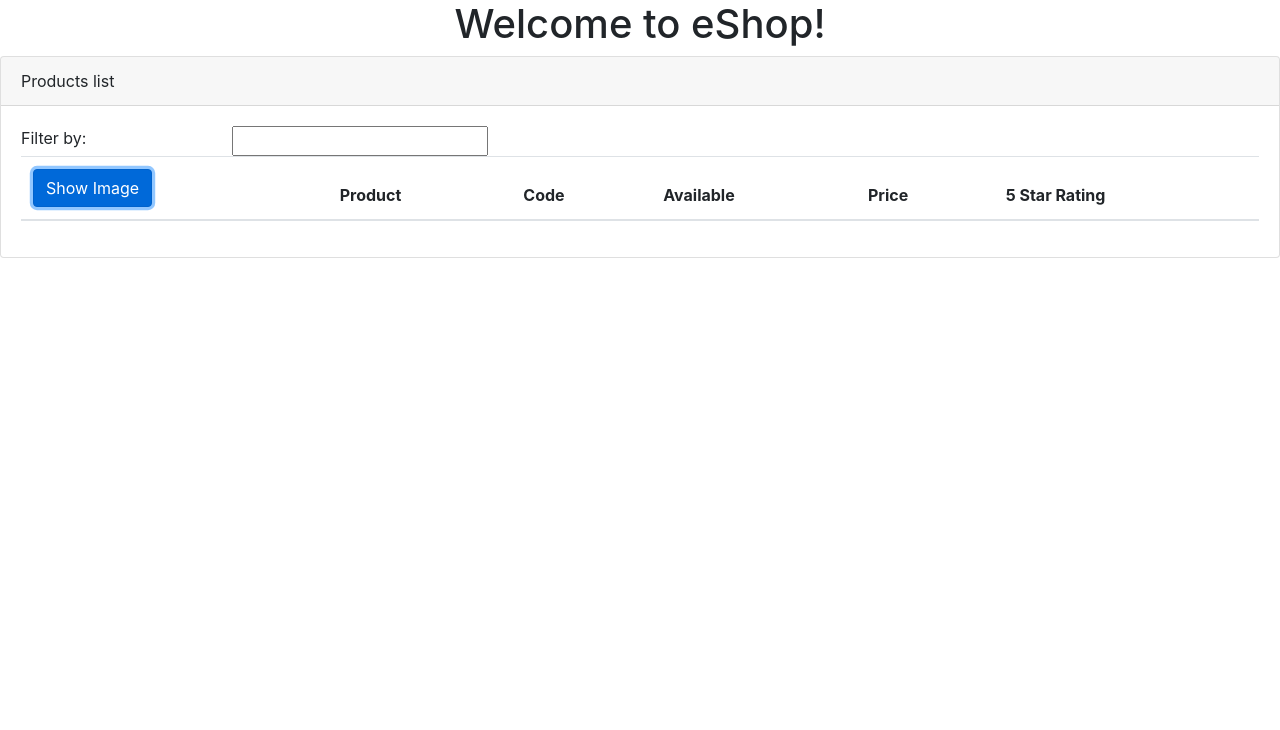
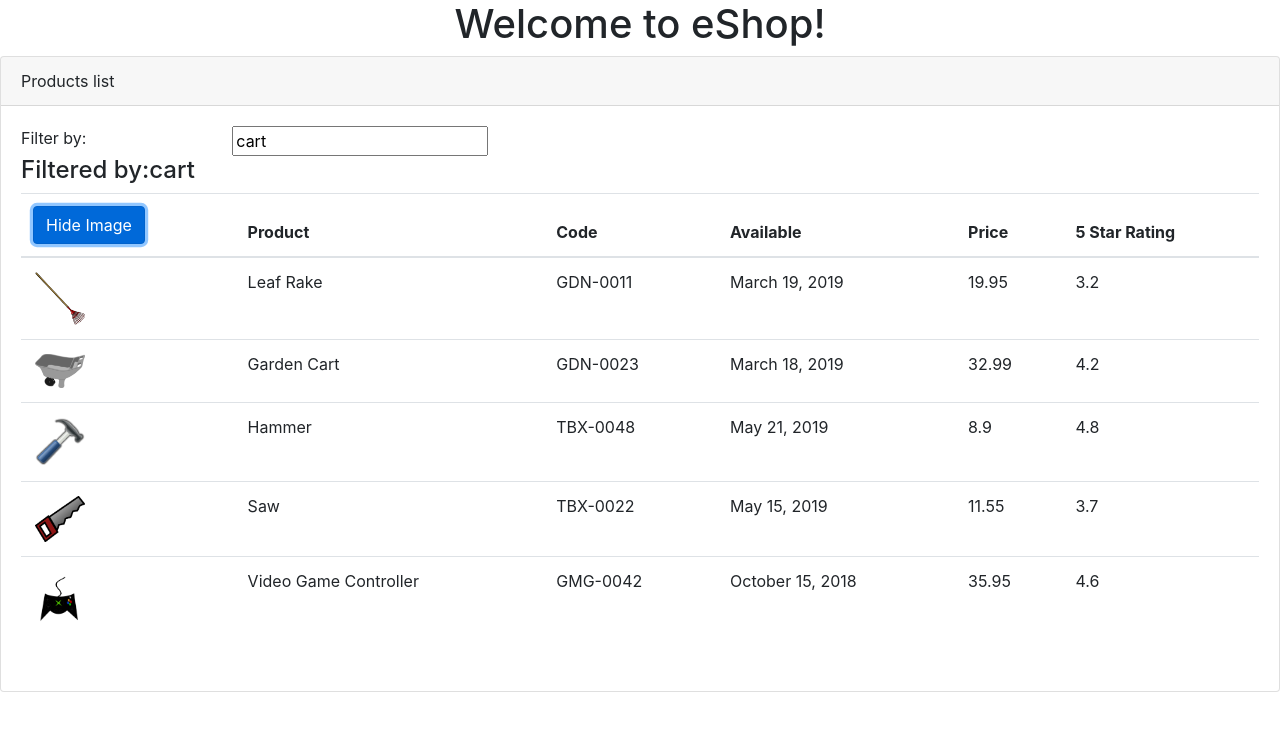
Before and after one commit to GowriKrishnamurthy/eShop, an Angular app: page / in a window 1280 px wide. Both pictures are taken after a click on the button "Show Image". Shown: the top 730 px of the page. Built offline with nearby package versions, Linux system fonts and the light colour scheme.

Commit message:
property , event binding and 2 way binding

```diff
--- a/src/app/app.module.ts
+++ b/src/app/app.module.ts
@@ -1,6 +1,6 @@
 import { BrowserModule } from '@angular/platform-browser';
 import { NgModule } from '@angular/core';
-
+import { FormsModule } from '@angular/forms';
 import { AppRoutingModule } from './app-routing.module';
 import { AppComponent } from './app.component';
 import { ProductListComponent } from './product-list/product-list.component';
@@ -11,6 +11,7 @@ import { ProductListComponent } from './product-list/product-list.component';
     ProductListComponent
   ],
   imports: [
+    FormsModule,
     BrowserModule,
     AppRoutingModule
   ],
--- a/src/app/product-list/product-list.component.html
+++ b/src/app/product-list/product-list.component.html
@@ -4,7 +4,10 @@
         <div class='row'>
             <div class='col-md-2'>Filter by:</div>
             <div class='col-md-4'>
-                <input type='text'>
+                <input
+                    type='text'
+                    [(ngModel)]="listFilter"
+                >
             </div>
         </div>
         <div
@@ -12,7 +15,7 @@
             *ngIf='listFilter'
         >
             <div class='col-md-6'>
-                <h4>Filtered by:</h4>
+                <h4>Filtered by:{{listFilter}}</h4>
             </div>
         </div>
         <div class='table-responsive'>
@@ -23,7 +26,12 @@
                 <thead>
                     <tr>
                         <th>
-                            <button class='btn btn-primary'>Show Image</button>
+                            <button
+                                class='btn btn-primary'
+                                (click)="toggleImage()"
+                            >
+                                {{showImage? "Hide ":"Show"}} Image
+                            </button>
                         </th>
                         <th>Product</th>
                         <th>Code</th>
@@ -33,7 +41,22 @@
                     </tr>
                 </thead>
                 <tbody>
-
+                    <tr *ngFor='let product of products'>
+                        <td>
+                            <img
+                                *ngIf='showImage'
+                                [src]="product.imageUrl"
+                                [title]="product.productName"
+                                [style.width.px]="imageWidth"
+                                [style.margin.px]="imageMargin"
+                            >
+                        </td>
+                        <td>{{ product.productName }}</td>
+                        <td>{{ product.productCode }}</td>
+                        <td>{{ product.releaseDate }}</td>
+                        <td>{{ product.price }}</td>
+                        <td>{{ product.starRating}}</td>
+                    </tr>
                 </tbody>
             </table>
         </div>
--- a/src/app/product-list/product-list.component.ts
+++ b/src/app/product-list/product-list.component.ts
@@ -1,15 +1,18 @@
-import {Component, OnInit }from '@angular/core';
+import { Component, OnInit } from '@angular/core';
 
-@Component( {
-selector:'app-product-list',
-templateUrl:'./product-list.component.html',
-styleUrls:['./product-list.component.css']
+@Component({
+  selector: 'app-product-list',
+  templateUrl: './product-list.component.html',
+  styleUrls: ['./product-list.component.css']
 })
 export class ProductListComponent implements OnInit {
 
-pageTitle:string = "Products list";
-products:any[]=[
-  {
+  pageTitle: string = "Products list";
+  imageWidth: number = 50;
+  imageMargin: number = 2;
+  listFilter: string = "cart";
+  showImage: boolean = false;
+  products: any[] = [{
     "productId": 1,
     "productName": "Leaf Rake",
     "productCode": "GDN-0011",
@@ -18,8 +21,7 @@ products:any[]=[
     "price": 19.95,
     "starRating": 3.2,
     "imageUrl": "assets/images/leaf_rake.png"
-  },
-  {
+  }, {
     "productId": 2,
     "productName": "Garden Cart",
     "productCode": "GDN-0023",
@@ -28,8 +30,7 @@ products:any[]=[
     "price": 32.99,
     "starRating": 4.2,
     "imageUrl": "assets/images/garden_cart.png"
-  },
-  {
+  }, {
     "productId": 5,
     "productName": "Hammer",
     "productCode": "TBX-0048",
@@ -38,8 +39,7 @@ products:any[]=[
     "price": 8.9,
     "starRating": 4.8,
     "imageUrl": "assets/images/hammer.png"
-  },
-  {
+  }, {
     "productId": 8,
     "productName": "Saw",
     "productCode": "TBX-0022",
@@ -48,8 +48,7 @@ products:any[]=[
     "price": 11.55,
     "starRating": 3.7,
     "imageUrl": "assets/images/saw.png"
-  },
-  {
+  }, {
     "productId": 10,
     "productName": "Video Game Controller",
     "productCode": "GMG-0042",
@@ -59,11 +58,14 @@ products:any[]=[
     "starRating": 4.6,
     "imageUrl": "assets/images/xbox-controller.png"
   }
-];
+  ];
 
-constructor() {}
+  constructor() { }
 
-ngOnInit() {
+  ngOnInit() {
+  }
+
+  toggleImage(): void {
+    this.showImage = !this.showImage;
+  }
 }
-
-}
```
